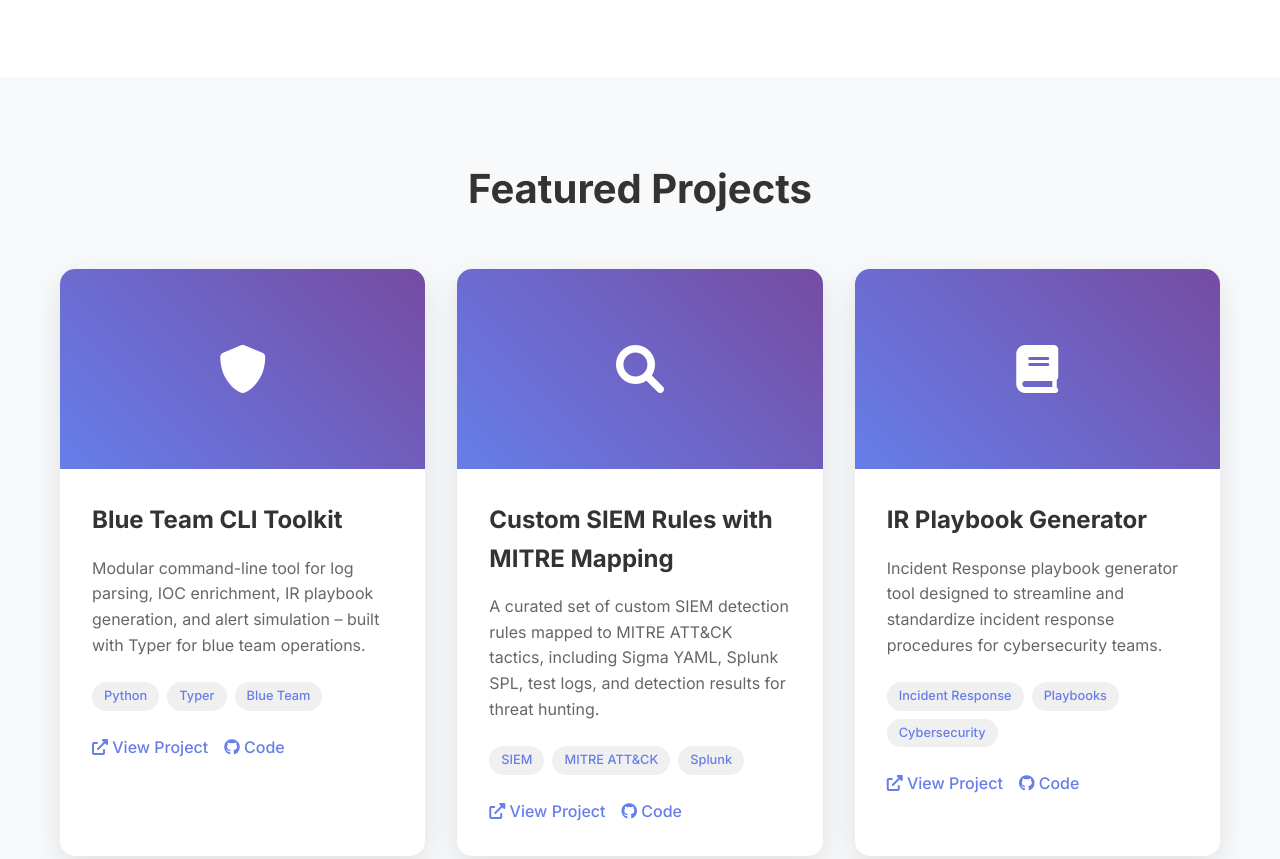
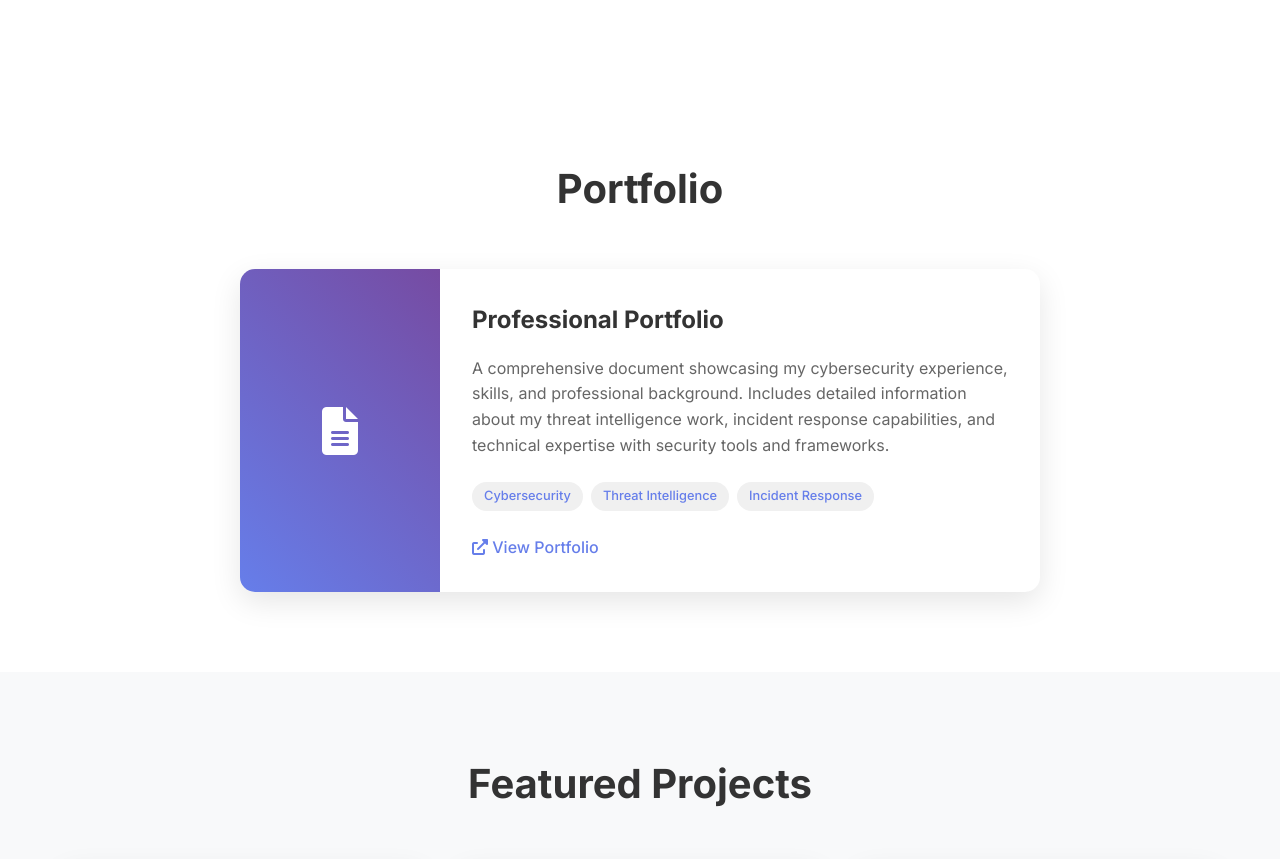
Before and after one commit to CadeGray01/portfolio-website, a plain HTML site: page index.html in a window 1280 px wide. Shown: the part 1484-2343 px from the top of the page. Drawn offline with Linux system fonts and the light colour scheme.

Commit message:
Add portfolio section with professional document showcase

```diff
--- a/index.html
+++ b/index.html
@@ -21,6 +21,9 @@
                 </li>
                 <li class="nav-item">
                     <a href="#about" class="nav-link">About</a>
+                </li>
+                <li class="nav-item">
+                    <a href="#portfolio" class="nav-link">Portfolio</a>
                 </li>
                 <li class="nav-item">
                     <a href="#projects" class="nav-link">Projects</a>
@@ -92,6 +95,32 @@
                             <span class="skill-tag">Red Teaming</span>
                             <span class="skill-tag">Network Security</span>
                             <span class="skill-tag">SIEM</span>
+                        </div>
+                    </div>
+                </div>
+            </div>
+        </div>
+    </section>
+
+    <!-- Portfolio Section -->
+    <section id="portfolio" class="portfolio">
+        <div class="container">
+            <h2 class="section-title">Portfolio</h2>
+            <div class="portfolio-content">
+                <div class="portfolio-card">
+                    <div class="portfolio-image">
+                        <i class="fas fa-file-alt"></i>
+                    </div>
+                    <div class="portfolio-info">
+                        <h3>Professional Portfolio</h3>
+                        <p>A comprehensive document showcasing my cybersecurity experience, skills, and professional background. Includes detailed information about my threat intelligence work, incident response capabilities, and technical expertise with security tools and frameworks.</p>
+                        <div class="portfolio-tech">
+                            <span class="tech-tag">Cybersecurity</span>
+                            <span class="tech-tag">Threat Intelligence</span>
+                            <span class="tech-tag">Incident Response</span>
+                        </div>
+                        <div class="portfolio-links">
+                            <a href="https://docs.google.com/document/d/1PeoOYTxpQyoGwyOf5B2QxqJOa2ZaVitTG6-aXPqnOpY/edit?usp=sharing" class="portfolio-link"><i class="fas fa-external-link-alt"></i> View Portfolio</a>
                         </div>
                     </div>
                 </div>
@@ -191,13 +220,6 @@
                             <p>linkedin.com/in/cade-gray-0b289a303</p>
                         </div>
                     </div>
-                    <div class="contact-item">
-                        <i class="fas fa-file-alt"></i>
-                        <div>
-                            <h3>Portfolio</h3>
-                            <p>docs.google.com/document/d/1PeoOYTxpQyoGwyOf5B2QxqJOa2ZaVitTG6-aXPqnOpY/edit</p>
-                        </div>
-                    </div>
                 </div>
                 <form class="contact-form">
                     <div class="form-group">
--- a/styles.css
+++ b/styles.css
@@ -368,6 +368,90 @@ section {
     color: #764ba2;
 }
 
+/* Portfolio Section */
+.portfolio {
+    background: white;
+    color: #333;
+}
+
+.portfolio .section-title {
+    color: #333;
+}
+
+.portfolio-content {
+    max-width: 800px;
+    margin: 0 auto;
+}
+
+.portfolio-card {
+    background: white;
+    border-radius: 15px;
+    overflow: hidden;
+    box-shadow: 0 10px 30px rgba(0, 0, 0, 0.1);
+    transition: transform 0.3s ease, box-shadow 0.3s ease;
+    display: flex;
+    align-items: stretch;
+}
+
+.portfolio-card:hover {
+    transform: translateY(-10px);
+    box-shadow: 0 20px 40px rgba(0, 0, 0, 0.15);
+}
+
+.portfolio-image {
+    background: linear-gradient(45deg, #667eea, #764ba2);
+    width: 200px;
+    display: flex;
+    align-items: center;
+    justify-content: center;
+    flex-shrink: 0;
+}
+
+.portfolio-image i {
+    font-size: 3rem;
+    color: white;
+}
+
+.portfolio-info {
+    padding: 2rem;
+    flex: 1;
+}
+
+.portfolio-info h3 {
+    font-size: 1.5rem;
+    margin-bottom: 1rem;
+    color: #333;
+}
+
+.portfolio-info p {
+    color: #666;
+    margin-bottom: 1.5rem;
+    line-height: 1.6;
+}
+
+.portfolio-tech {
+    display: flex;
+    flex-wrap: wrap;
+    gap: 0.5rem;
+    margin-bottom: 1.5rem;
+}
+
+.portfolio-links {
+    display: flex;
+    gap: 1rem;
+}
+
+.portfolio-link {
+    color: #667eea;
+    text-decoration: none;
+    font-weight: 500;
+    transition: color 0.3s ease;
+}
+
+.portfolio-link:hover {
+    color: #764ba2;
+}
+
 /* Contact Section */
 .contact {
     background: white;
```
